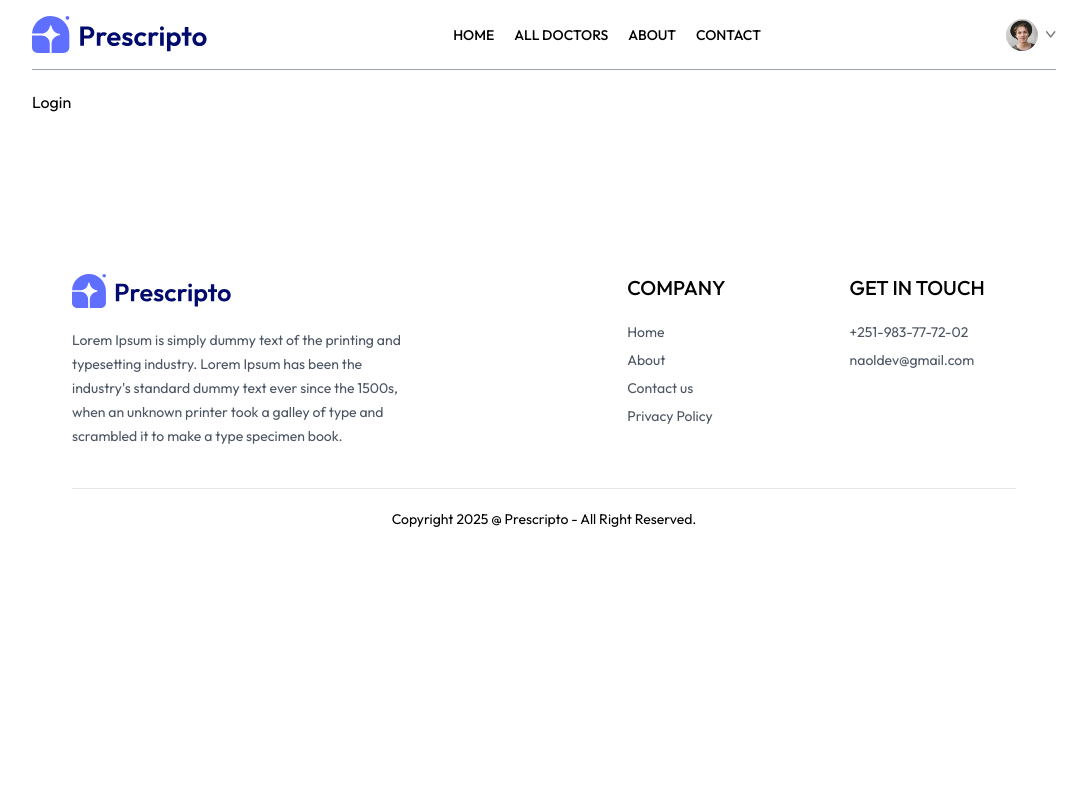
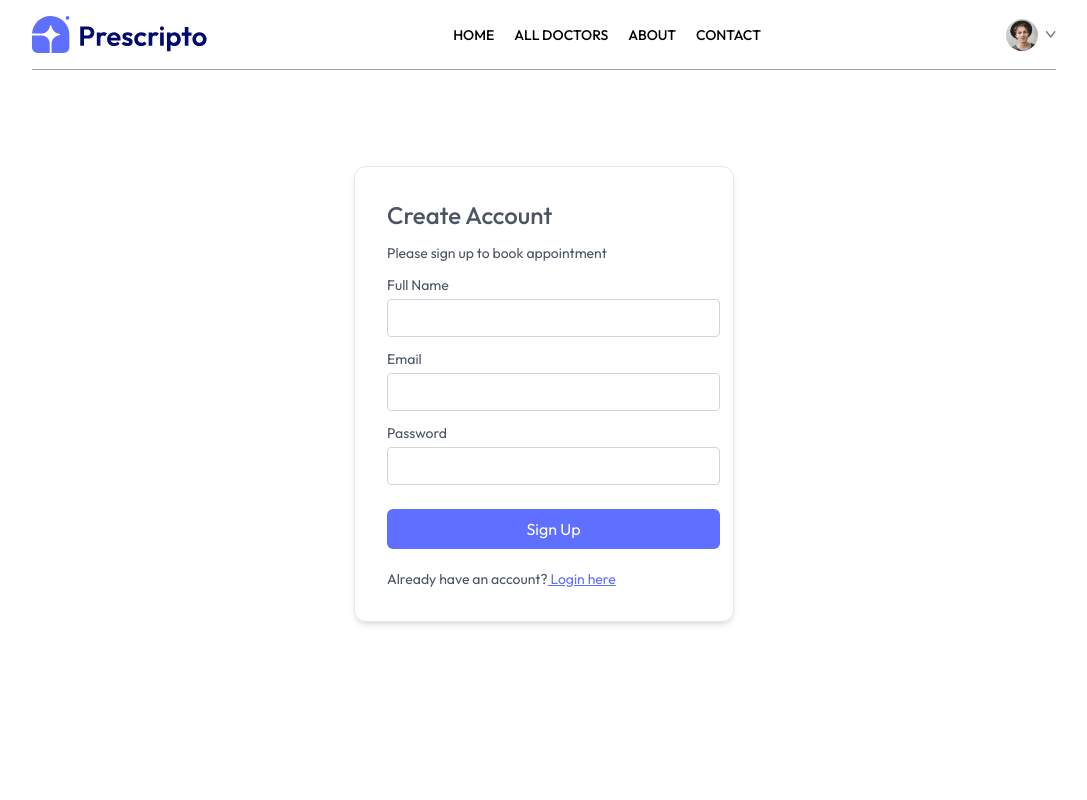
Before and after one commit to naolumer/Prescripto, a React (Vite) app in the folder frontend/: page /login in a window 1280 px wide. Shown: the top 800 px of the page, without its empty margins (96-1183 px from the left). Built offline with nearby package versions, Linux system fonts and the light colour scheme.

Commit message:
UI for signup/login page

```diff
--- a/frontend/src/pages/Login.jsx
+++ b/frontend/src/pages/Login.jsx
@@ -1,8 +1,47 @@
-import React from 'react'
+import React, { useState } from 'react'
 
 const Login = () => {
+
+  const [state,setState] = useState("Sign Up")
+  const [email,setEmail] = useState("")
+  const [password,setPassword] = useState("")
+  const [name,setName] = useState("")
+
+  const onSubmitHandler = async(event)=>{
+    event.preventDefault()
+  }
+  const onclickHandler = ()=>{
+    state === "Sign Up"?setState("Login"):setState("Sign Up")
+  }
+
   return (
-    <div>Login</div>
+    <div className='flex flex-col gap-3 items-start justify-center mt-24 mb-[250px] mx-auto border border-gray-200 rounded-xl shadow-md px-8 py-8 w-[350px] sm:w-[380px] max-h-[600px]'>
+      <p className='text-2xl text-gray-600 font-medium'>{state==="Sign Up"?"Create Account":"Login"}</p>
+      <p className=' text-gray-600  text-sm'>Please <span>{state==="Sign Up"?"sign up ":"log in"}</span> to book appointment</p>
+      {/* <p className='text-sm text-gray-500'>Please log in to book appointment</p> */}
+      <form onSubmit={onSubmitHandler} className='flex flex-col items-center gap-3 ' >
+        {
+          state==="Login"?"":
+          <label className='flex flex-col gap-1 text-sm  text-gray-600'>
+          Full Name
+          <input  className='w-full px-12 sm:px-16 py-[8px] rounded border border-gray-300 ' onChange={(e)=>setName(e.target.value)} value={name} type="text" />
+        </label>
+        }
+        <label className='flex flex-col gap-1 text-sm  text-gray-600'>
+          Email
+          <input className='px-12 sm:px-16 py-[8px] rounded border border-gray-300 text-start' onChange={(e)=>setEmail(e.target.value)} value={email} type="email" />
+        </label>
+
+        <label className='flex flex-col gap-1 text-sm text-gray-600 mb-3'>
+          Password
+          <input className='px-12 sm:px-16 py-[8px] rounded border border-gray-300 ' onChange={(e)=>setPassword(e.target.value)} value={password}  type="password" />
+        </label>
+
+        <button className='bg-primary text-white w-full py-[8px] rounded-md cursor-pointer' type='submit'>{state}</button>
+      </form>
+
+      <p className='text-gray-600 text-sm pt-2'>{state==="Login"?"Create a new account?":"Already have an account?"}<span onClick={onclickHandler} className='text-sm text-primary underline cursor-pointer'>{state==="Sign Up"?" Login":" Click "} here</span></p>
+    </div>
   )
 }
 
```
